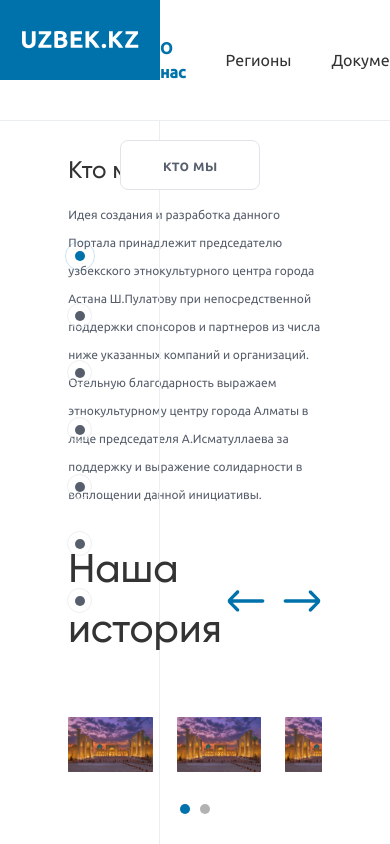
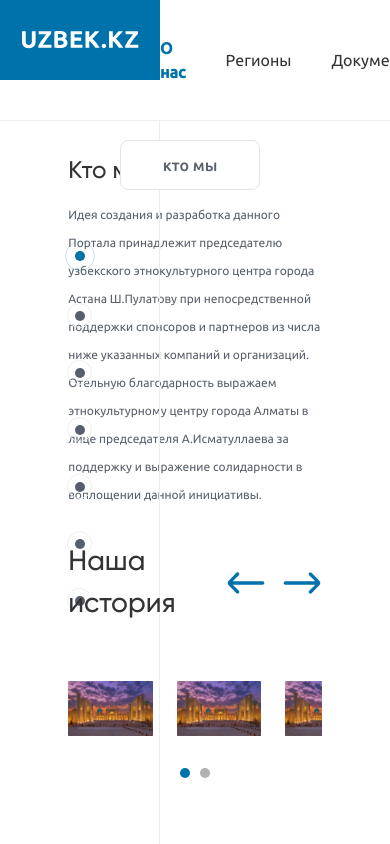
Before and after one commit to 1skRov/uztest, a Vue app: page /#/about-us in a window 390 px wide. Shown: the top 844 px of the page. Built offline with nearby package versions, Linux system fonts and the light colour scheme.

Commit message:
adaptive

```diff
--- a/src/pages/AboutUs/OurStory.vue
+++ b/src/pages/AboutUs/OurStory.vue
@@ -69,11 +69,11 @@ export default {
 
 <template>
   <div class="slider-container">
-    <div class="w-full flex items-center justify-between" style="margin-bottom: 56px;">
+    <div class="w-full flex items-center justify-between hide-t" style="margin-bottom: 56px;">
       <h2 class="font-gilroy slider-title">Наша история</h2>
       <div class="flex gap-4 items-center">
-        <prev-btn @click="scrollLeft" />
-        <next-btn @click="scrollRight" />
+        <prev-btn @click="scrollLeft"/>
+        <next-btn @click="scrollRight"/>
       </div>
     </div>
     <div class="relative overflow-hidden w-full">
@@ -139,4 +139,15 @@ export default {
 .dot.active {
   background-color: #0072ab;
 }
+
+@media (max-width : 992px) {
+  .slider-title {
+    font-size:28px;
+  }
+
+  .hide-t {
+    margin-bottom: 48px;
+  }
+
+}
 </style>
```
